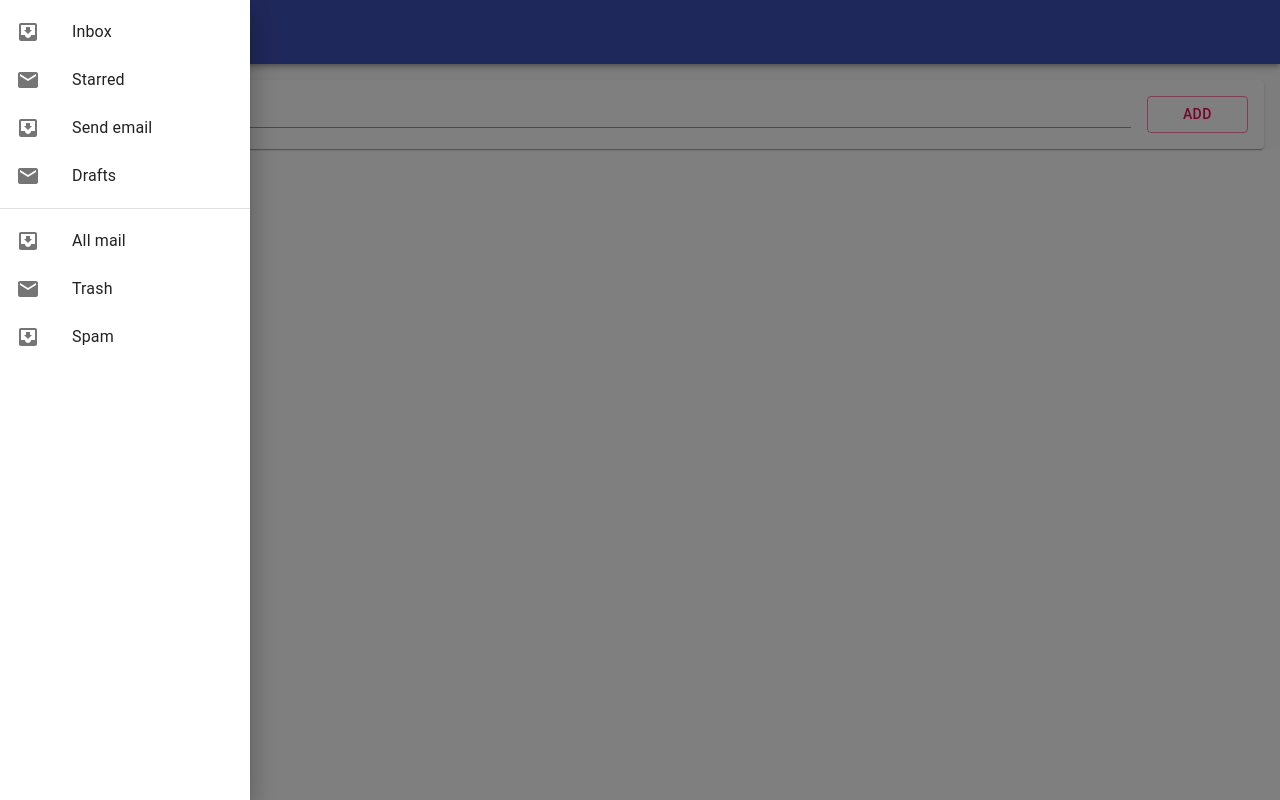
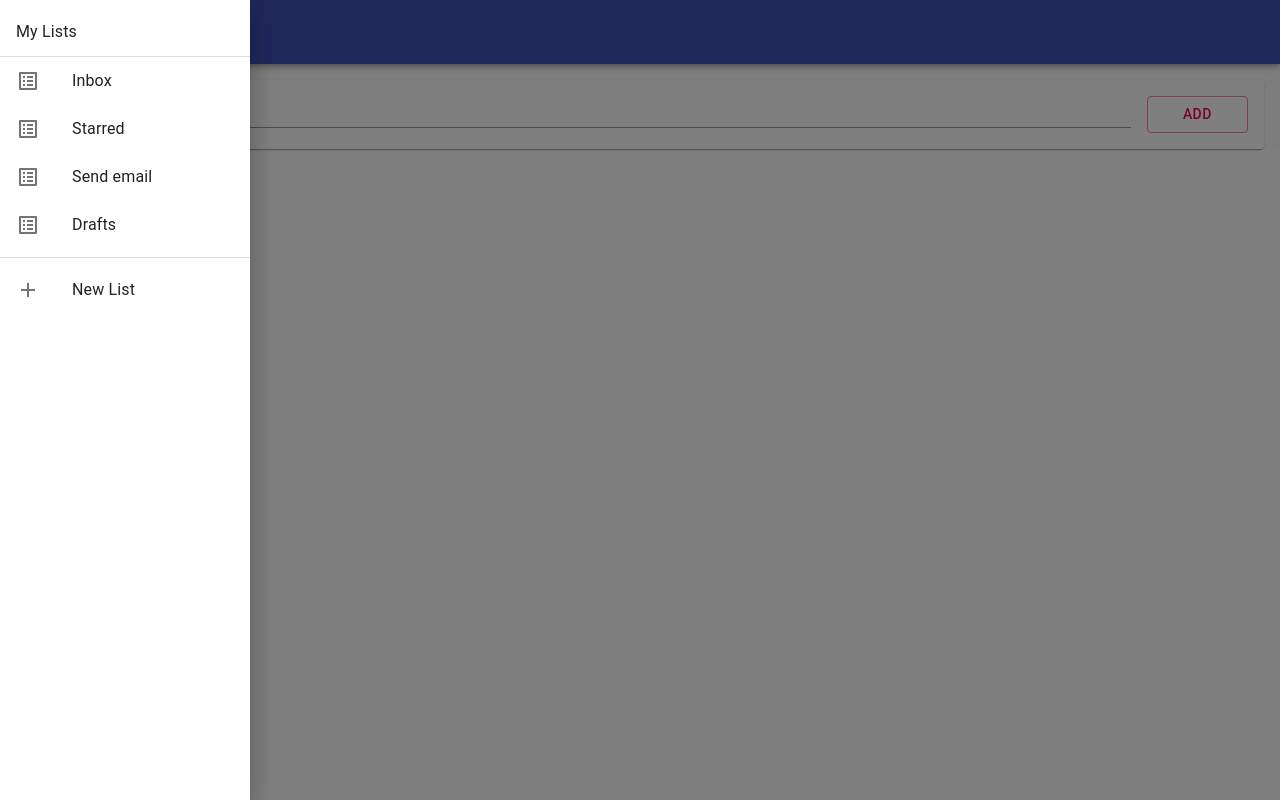
Before and after one commit to s-seguin/React-Todo-App, a React (Create React App) app: page / in a window 1280 px wide. Both pictures are taken after a click on the button "Menu". Built offline with nearby package versions, Linux system fonts and the light colour scheme.

Commit message:
all basic features ported to the 2d array

```diff
--- a/src/App.js
+++ b/src/App.js
@@ -6,7 +6,9 @@ import TodoList from './components/TodoList';
 
 function App() {
   const [inputValue, setInputValue] = useState('');
-  const [todos, setTodos] = useState([]);
+  //const [todos, setTodos] = useState([]);
+  const [lists, setLists] = useState([[]]);
+  const [selectedListIndex, setSelectedListIndex] = useState(0);
 
   return (
     <div className="TODO APP">
@@ -18,8 +20,8 @@ function App() {
             onInputKeyPress={checkIfEnter}
           />
           <TodoList
-            items={todos}
-            onItemRemove={onDelete}
+            items={lists[selectedListIndex]}
+            onItemRemove={onDeleteTodo}
             onItemCheck={onCompleted}
           />
       </Layout>
@@ -31,12 +33,10 @@ function App() {
    */
   function addTodo() {
     if (inputValue !== '') {
-      setTodos(
-        todos.concat({
-          inputValue,
-          checked: false,
-        })
-      );
+      let listsCopy = lists.slice();
+      listsCopy[selectedListIndex].push({inputValue, checked: false});
+
+      setLists(listsCopy);
     }
     setInputValue('');
   }
@@ -56,24 +56,27 @@ function App() {
    * Delete items that you don't want to have anymore
    * @param {*} id
    */
-  function onDelete(id) {
-    setTodos(todos.filter((item, index) => id !== index));
-   // console.log("deleting id " + id);
+  function onDeleteTodo(id) {
+    let listsCopy = lists.slice();
+    listsCopy[selectedListIndex] = lists[selectedListIndex].filter((item, index) => index !== id);
+    setLists(listsCopy);
+
   }
 
   /**
    * Check the completed box
    */
   function onCompleted(id) {
-    setTodos(
-      todos.map((todo, index) => {
-        if (id === index) {
-          todo.checked = !todo.checked;
-        }
+    let listsCopy = lists.slice();
+    listsCopy[selectedListIndex] = lists[selectedListIndex].map((todo, index) => {
+      if (id === index) {
+        todo.checked = !todo.checked;
+      }
 
-        return todo;
-      })
-    );
+      return todo;
+    });
+
+    setLists(listsCopy);
   }
 
 }
--- a/src/components/Layout.js
+++ b/src/components/Layout.js
@@ -1,22 +1,31 @@
 import React, { memo } from "react";
 import { useState } from "react";
 import Paper from "@material-ui/core/Paper";
-import MenuIcon from "@material-ui/icons/Menu"
-import { AppBar, Toolbar, Typography, IconButton, Drawer, List, ListItem, Divider } from "@material-ui/core";
-import { makeStyles } from '@material-ui/core/styles';
-import ListItemIcon from '@material-ui/core/ListItemIcon';
-import ListItemText from '@material-ui/core/ListItemText';
-import InboxIcon from '@material-ui/icons/MoveToInbox';
-import MailIcon from '@material-ui/icons/Mail';
+import MenuIcon from "@material-ui/icons/Menu";
+import Add from "@material-ui/icons/Add"
+import ListAlt from "@material-ui/icons/ListAlt"
 
+import {
+  AppBar,
+  Toolbar,
+  Typography,
+  IconButton,
+  Drawer,
+  List,
+  ListItem,
+  Divider
+} from "@material-ui/core";
+import { makeStyles } from "@material-ui/core/styles";
+import ListItemIcon from "@material-ui/core/ListItemIcon";
+import ListItemText from "@material-ui/core/ListItemText";
 
 const useStyles = makeStyles({
   list: {
-      width: 250,
+    width: 250
   },
   fullList: {
-      width: 'auto',
-    },
+    width: "auto"
+  }
 });
 
 function Layout(props) {
@@ -24,9 +33,11 @@ function Layout(props) {
 
   const classes = useStyles();
 
-
-  const toggleDrawer = (open) => event => {
-    if (event.type === 'keydown' && (event.key === 'Tab' || event.key === 'Shift')) {
+  const toggleDrawer = open => event => {
+    if (
+      event.type === "keydown" &&
+      (event.key === "Tab" || event.key === "Shift")
+    ) {
       return;
     }
 
@@ -41,48 +52,27 @@ function Layout(props) {
       onKeyDown={toggleDrawer(false)}
     >
       <List>
-        {['Inbox', 'Starred', 'Send email', 'Drafts'].map((text, index) => (
+        <ListItem text key={'title'}>
+            <ListItemText primary={'My Lists'} />
+        </ListItem>
+        <Divider/>
+        {["Inbox", "Starred", "Send email", "Drafts"].map((text, index) => (
           <ListItem button key={text}>
-            <ListItemIcon>{index % 2 === 0 ? <InboxIcon /> : <MailIcon />}</ListItemIcon>
+            <ListItemIcon>
+              <ListAlt/>
+            </ListItemIcon>
             <ListItemText primary={text} />
           </ListItem>
         ))}
       </List>
       <Divider />
       <List>
-        {['All mail', 'Trash', 'Spam'].map((text, index) => (
-          <ListItem button key={text}>
-            <ListItemIcon>{index % 2 === 0 ? <InboxIcon /> : <MailIcon />}</ListItemIcon>
-            <ListItemText primary={text} />
+        <ListItem button key={'newList'}>
+            <ListItemIcon>
+                <Add/>
+            </ListItemIcon>
+            <ListItemText primary={'New List'} />
           </ListItem>
-        ))}
-      </List>
-    </div>
-  );
-
-    const fullList = side => (
-        <div
-          className={classes.fullList}
-          role="presentation"
-          onClick={toggleDrawer(false)}
-          onKeyDown={toggleDrawer(false)}
-        >
-          <List>
-            {['Inbox', 'Starred', 'Send email', 'Drafts'].map((text, index) => (
-              <ListItem button key={text}>
-                <ListItemIcon>{index % 2 === 0 ? <InboxIcon /> : <MailIcon />}</ListItemIcon>
-                <ListItemText primary={text} />
-              </ListItem>
-            ))}
-          </List>
-          <Divider />
-          <List>
-            {['All mail', 'Trash', 'Spam'].map((text, index) => (
-              <ListItem button key={text}>
-                <ListItemIcon>{index % 2 === 0 ? <InboxIcon /> : <MailIcon />}</ListItemIcon>
-                <ListItemText primary={text} />
-              </ListItem>
-            ))}
       </List>
     </div>
   );
@@ -100,10 +90,9 @@ function Layout(props) {
             color="inherit"
             aria-label="Menu"
             onClick={() => {
-                console.log('Menu press');
+              console.log("Menu press");
               setMenuOpen(!menuOpen);
               toggleDrawer(true);
-
             }}
           >
             <MenuIcon />
@@ -112,8 +101,9 @@ function Layout(props) {
         </Toolbar>
       </AppBar>
       <Drawer open={menuOpen} onClose={toggleDrawer(false)}>
-        {sideList('left')}
-      </Drawer>      {props.children}
+        {sideList("left")}
+      </Drawer>
+      {props.children}
     </Paper>
   );
 }
```
Lines whose indentation alone changed are shown as unchanged.
